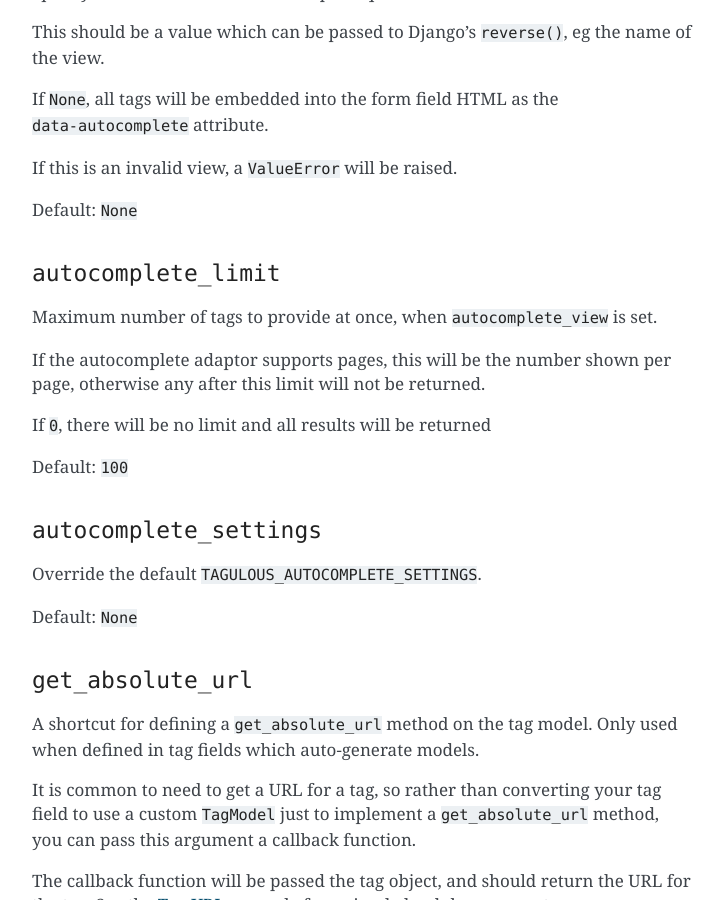
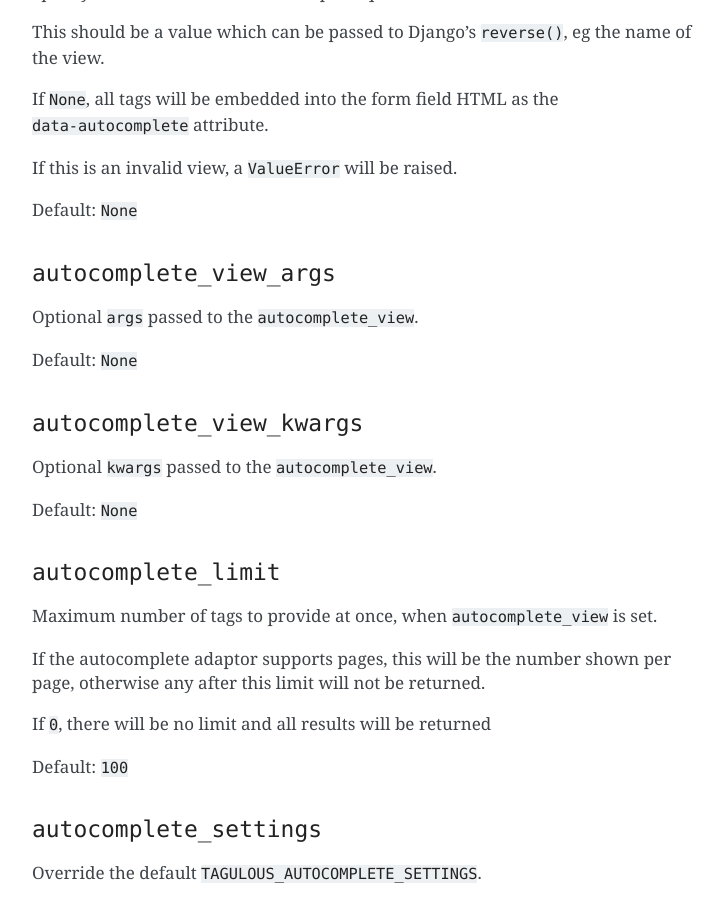
Before and after one commit to radiac/django-tagulous, a Sphinx documentation site: the page built from docs/tag_options.rst, in a window 1280 px wide and 900 px high, scrolled down 3187 px. Shown: the whole window, without its empty margins (388-1110 px from the left). Built offline with Sphinx 7.4.7, drawn with Linux system fonts in a browser that asks for light colours; some of the changed text lies outside the part shown.

Commit message:
Add TagOptions autocomplete_view_args, autocomplete_view_kwargs

```diff
--- a/docs/tag_options.rst
+++ b/docs/tag_options.rst
@@ -184,6 +184,25 @@ If this is an invalid view, a ``ValueError`` will be raised.
 Default: ``None``
 
 
+.. _option_autocomplete_view_args:
+
+``autocomplete_view_args``
+--------------------------
+Optional ``args`` passed to the ``autocomplete_view``.
+
+Default: ``None``
+
+
+.. _option_autocomplete_view_kwargs:
+
+``autocomplete_view_kwargs``
+--------------------------
+Optional ``kwargs`` passed to the ``autocomplete_view``.
+
+Default: ``None``
+
+
+
 .. _option_autocomplete_limit:
 
 ``autocomplete_limit``
```
Also changed, not shown: 2 other files.
